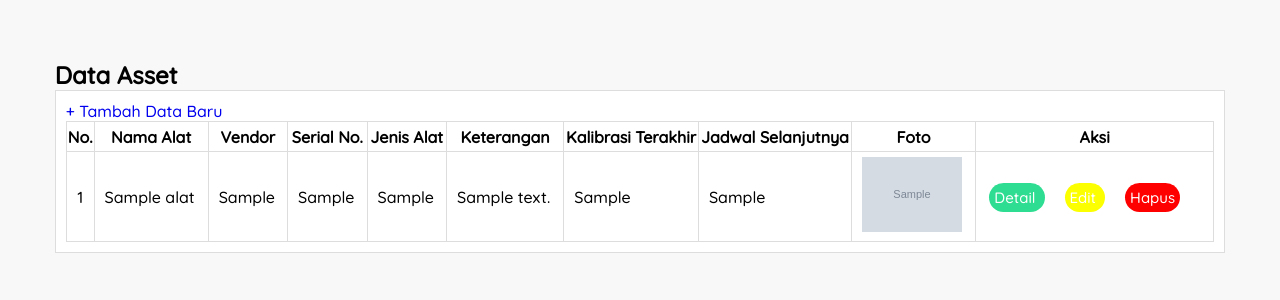
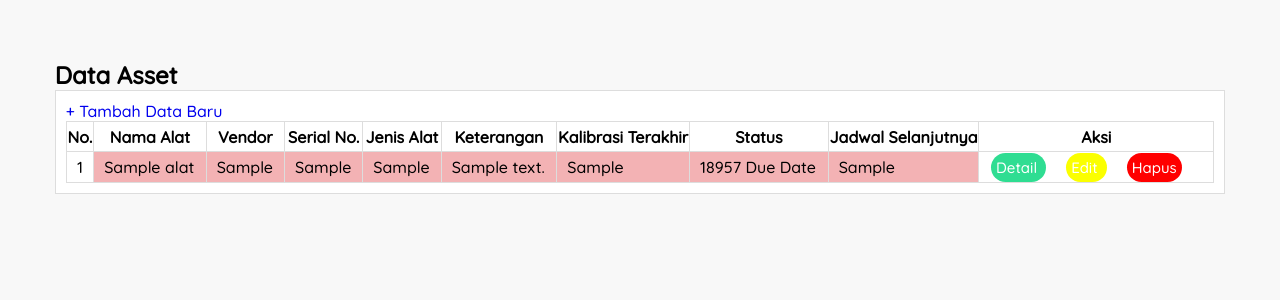
Before and after one commit to layleh/controlling-asset, a PHP site: page /data-asset.php in a window 1280 px wide. Shown: the part 70-370 px from the top of the page. Run offline with PHP 8.4, Linux system fonts and the light colour scheme; the visitor is signed in with stand-in values (Sample User, id 1); tables that the repository leaves empty or names only in its code hold one stand-in row (values such as "Sample post"); grey boxes marked "Sample" are stand-in pictures.

Commit message:
update data-asset.php

```diff
--- a/data-asset.php
+++ b/data-asset.php
@@ -42,32 +42,54 @@
                             <th>Jenis Alat</th>
                             <th>Keterangan</th>
                             <th>Kalibrasi Terakhir</th>
+                            <th>Status</th>
                             <th>Jadwal Selanjutnya</th>
-                            <th>Foto</th>
                             <th>Aksi</th>
                         </tr>
                     </thead>
                     <a class="tombol" href="input-data.php">+ Tambah Data Baru</a>
                     <tbody>
                         <?php
+                            function warna($a){
+                              if ($a == "warning"){
+                                return "style='background-color:rgba(253,238,73,0.3)'";
+                              }
+                              else if($a == "danger"){
+                                return "style='background-color:rgba(214,3,9,0.3)'";
+                              }
+                              return "";
+                            }
                             $no = 1;
                             $list_data = mysqli_query($conn, "SELECT * FROM
                                 tb_alat");
-
+                            $status="";
+                            $type="";
                             while ($row = mysqli_fetch_array($list_data)){
+                              $berakhir = $row['berakhir'];
+                              if ((strtotime(date("Y-m-d"))-strtotime($berakhir))/(3600*24) < 0){
+                                $status= ((strtotime(date("Y-m-d"))-strtotime($berakhir))/(3600*24)*-1)." Day Remainings";
+                                if(((strtotime(date("Y-m-d"))-strtotime($berakhir))/(3600*24)*-1)>90){
+                                  $type="aman";
+                                }
+                                else{
+                                  $type="warning";
+                                }
+                              }
+                              else{
+                                $status= ((strtotime(date("Y-m-d"))-strtotime($berakhir))/(3600*24))." Due Date";
+                                $type="danger";
+                              }
                         ?>
-                        <tr>
-                            <td><?php echo $no++ ?></td>
-                            <td><?php echo $row['nama'] ?></td>
-                            <td><?php echo $row['vendor'] ?></td>
-                            <td><?php echo $row['kode'] ?></td>
-                            <td><?php echo $row['jenis'] ?></td>
-                            <td><?php echo $row['keterangan'] ?></td>
-                            <td><?php echo $row['berakhir'] ?></td>
-                            <td><?php echo $row['baru'] ?></td>
-                            <td>
-                                <img src="uploads/<?php echo $row['foto'] ?>" width="100">
-                            </td>
+                        <tr >
+                            <td ><?php echo $no++ ?></td>
+                            <td <?= warna($type)?>><?php echo $row['nama'] ?></td>
+                            <td <?= warna($type)?>><?php echo $row['vendor'] ?></td>
+                            <td <?= warna($type)?>><?php echo $row['kode'] ?></td>
+                            <td <?= warna($type)?>><?php echo $row['jenis'] ?></td>
+                            <td <?= warna($type)?>><?php echo $row['keterangan'] ?></td>
+                            <td <?= warna($type)?>><?php echo $row['berakhir'] ?></td>
+                            <td <?= warna($type)?>><?php echo $status?></td>
+                            <td <?= warna($type)?>><?php echo $row['baru'] ?></td>
                             <td id="bebas">
                                 <a href="detail-asset.php?kode=<?php echo $row['kode'] ?>" id="dtl"> Detail </a>
                                 <a href="edit-data.php?kode=<?php echo $row['kode'] ?>" id="edt"> Edit </a>
```
